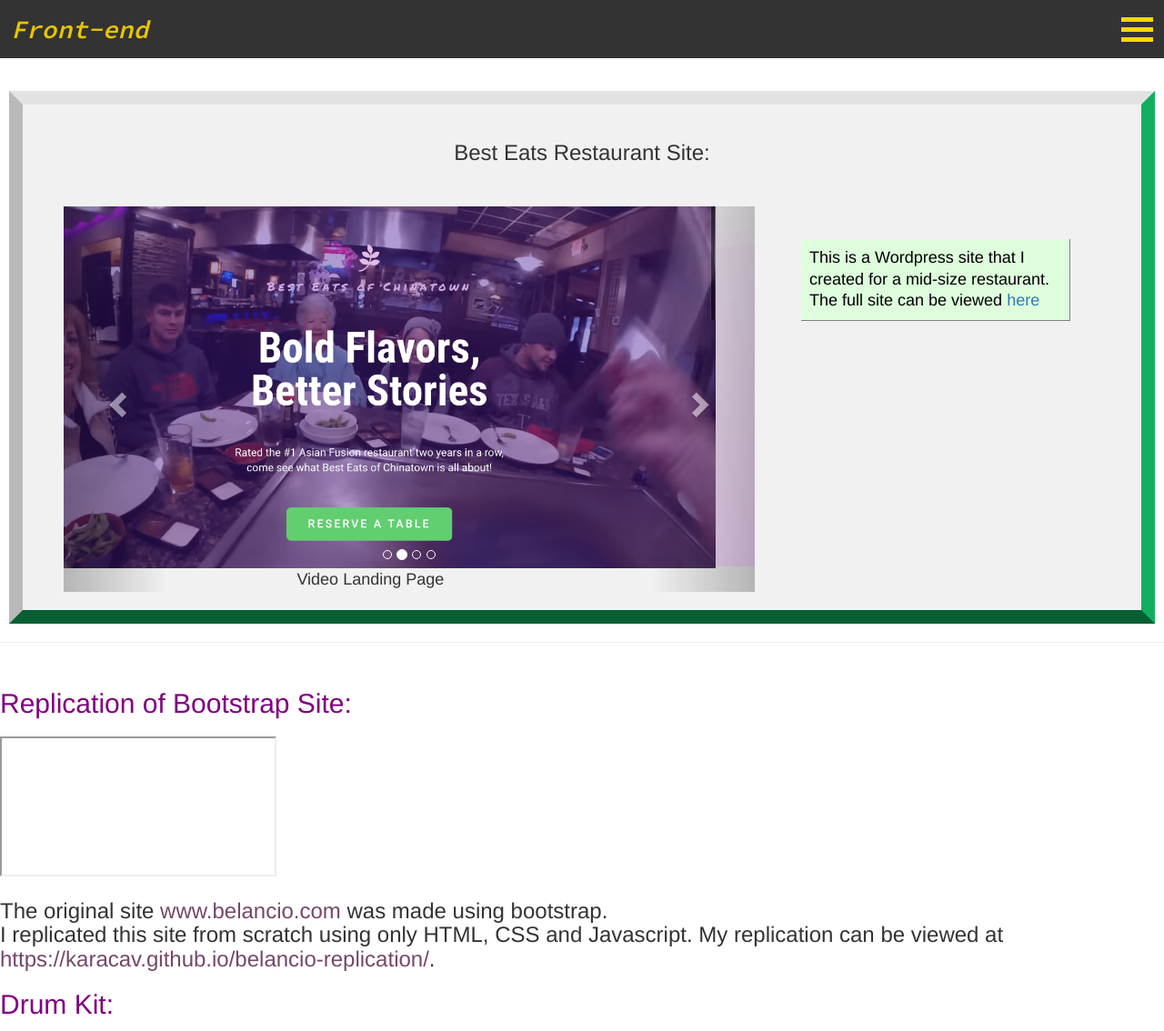
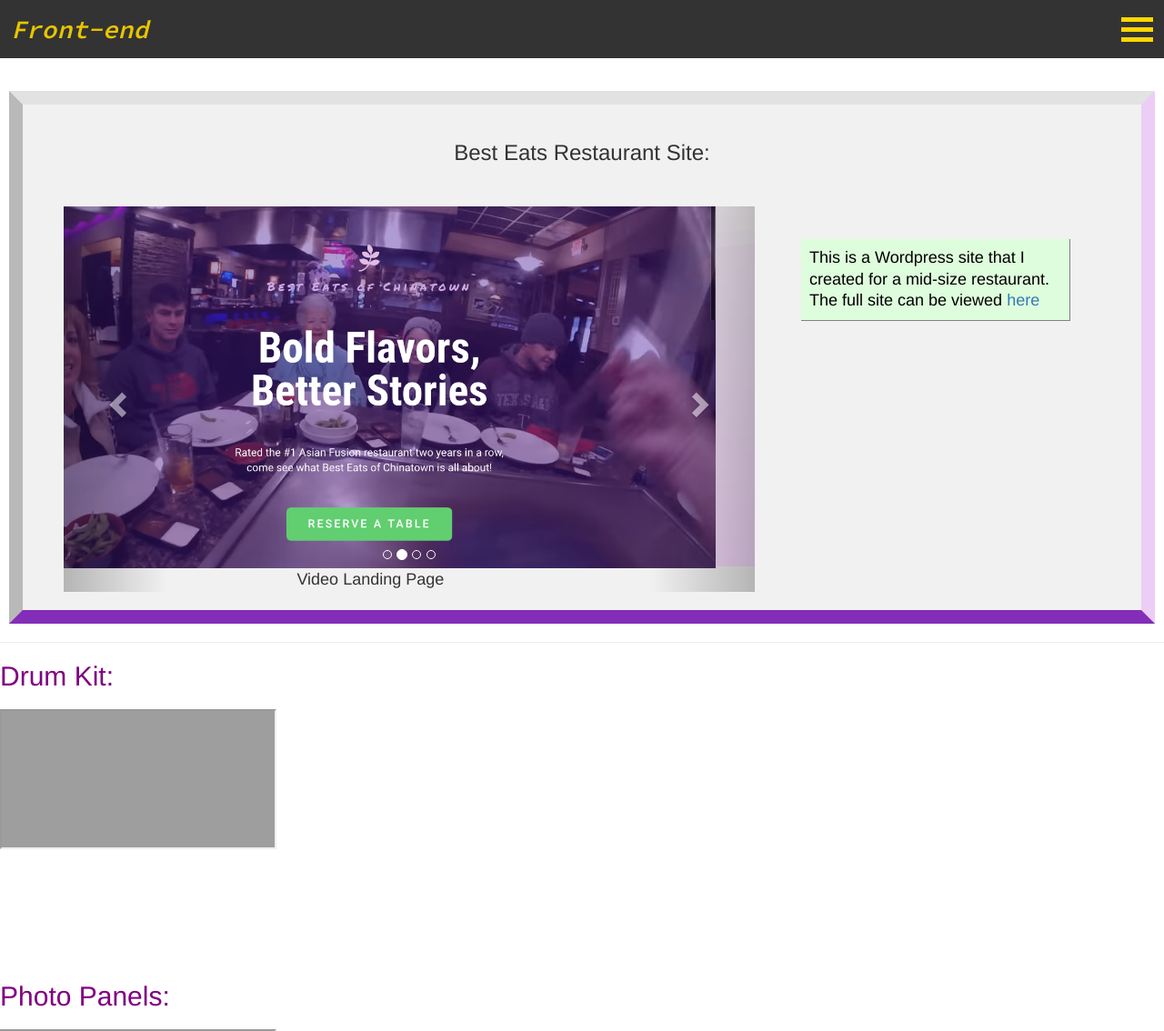
Before and after one commit to KaraCav/karacav.github.io, a plain HTML site: page front-end-page/fe-page.html in a window 1280 px wide. Shown: the top 1134 px of the page at 91% size. Drawn offline with nearby package versions, Linux system fonts and the light colour scheme; grey boxes are pictures that could not be loaded.

Commit message:
push to github.io

```diff
--- a/dev-pages.css
+++ b/dev-pages.css
@@ -126,6 +126,12 @@
   margin-top: 10vh;
           /* MARGIN IS ONLY UNTIL I FIX THE TOGGLE MENU AT TOP- currently it's blocking view */
 }
+
+.best-eats-section {
+  border-right: 15px solid #ebcdf5;
+  border-bottom: 15px solid #832db8;
+}
+
 .gateway-mentoring-section > div h4 {
   background-color: #defddc;
 }
--- a/front-end-page/fe-page.html
+++ b/front-end-page/fe-page.html
@@ -50,7 +50,7 @@
 
   <!--  Best Eats Section STARTS -->
   <div id="front-end-section-1">--</div>
-  <section class="gateway-mentoring-section">
+  <section class="gateway-mentoring-section best-eats-section">
     <div class="container">
       <div class="row">
         <div class="col-lg-12 mx-auto">
@@ -109,8 +109,8 @@
     </section>
 
     <hr class="myHr"/>
-    <div id="front-end-section1">
-      <div id="services" style="padding-top:10px">
+    <!-- <div id="front-end-section1"> -->
+      <!-- <div id="services" style="padding-top:10px">
         <h2 style="padding-bottom:10px">Replication of Bootstrap Site:</h2>
         <iframe style="background-color:white" src="https://karacav.github.io/belancio-replication/" class="i-frame"></iframe>
         <h3 class="about-projects">The original site
@@ -118,10 +118,10 @@
           <br/> I replicated this site from scratch using only HTML, CSS and Javascript. My replication can be viewed at
           <a style="color:#74486a" href="https://karacav.github.io/belancio-replication/">https://karacav.github.io/belancio-replication/</a>.
         </h3>
-      </div>
-    </div>
+      </div> -->
+    <!-- </div> -->
     <div class="mini-projects">
-      <div id="front-end-section2">
+      <div id="front-end-section-1">
         <div>
           <h2 style="padding-bottom:10px">Drum Kit:</h2>
           <iframe class="myIframe2" src="https://karacav.github.io/JS30-Day1/"></iframe>
```
